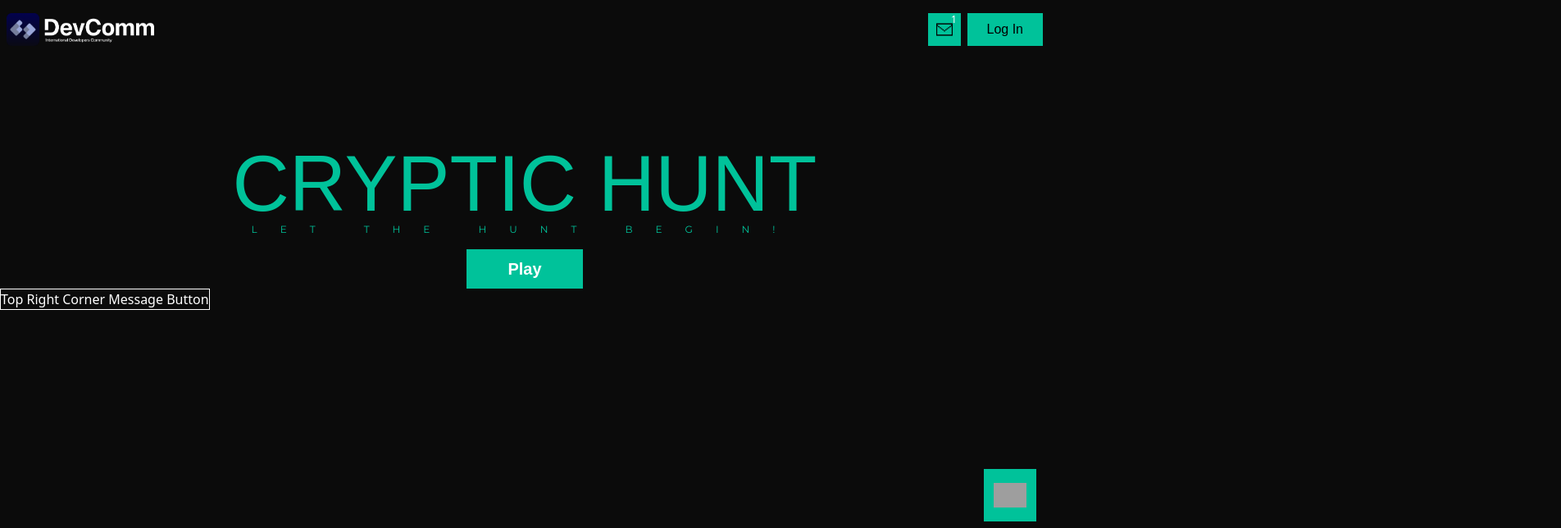
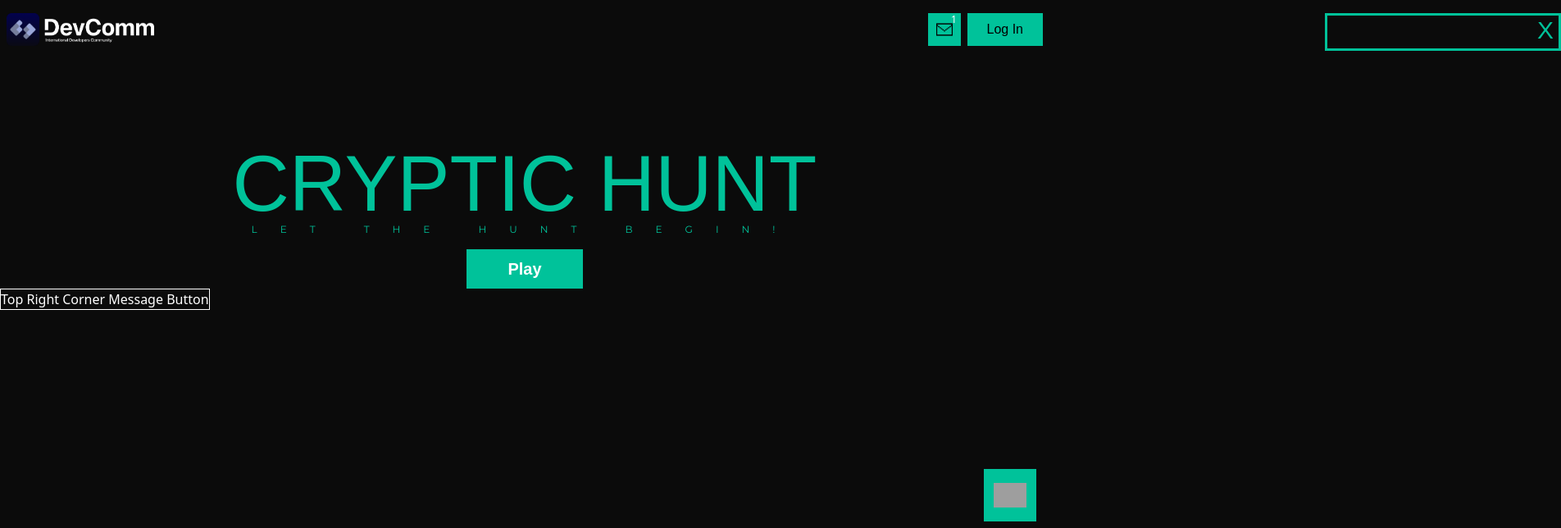
Before and after one commit to dhruv-colosus/Cryptic-Hunt, a Next.js app in the folder frontend/: page / in a window 1280 px wide. Shown: the top 644 px of the page at 82% size, 1904 px wide, since content can reach past the window. Built offline with nearby package versions, Linux system fonts and the light colour scheme; grey boxes are pictures that could not be loaded; a web font is replaced by a local one.

Commit message:
message fix

```diff
--- a/frontend/src/app/(nav)/(home)/page.js
+++ b/frontend/src/app/(nav)/(home)/page.js
@@ -3,7 +3,7 @@
 import MessageBox from "@/components/message-box";
 import { PlayButton } from "@/components/play-btn";
 import Side_button from "@/components/side_button";
-import { useRef, useEffect, useState } from "react";
+// import { useRef, useEffect, useState } from "react";
 import { useAtom } from "jotai";
 import { errorAtom } from "@/atoms/error";
 
@@ -11,7 +11,7 @@ export default function Home() {
 
     const [error, setError] = useAtom(errorAtom);
     const showMessage=()=>{setError({title:"LOL", message:"lolololololol"});  setTimeout(hideMessage, 10000)}
-    const hideMessage=()=>{setError(null)}
+    async function hideMessage(){setError(null)}
     return (
         <>
             <MessageBox error={error} hideMessage={hideMessage} showMessage={showMessage} />
--- a/frontend/src/app/layout.js
+++ b/frontend/src/app/layout.js
@@ -41,7 +41,7 @@ export default function RootLayout({ children }) {
   return (
     <html lang="en" className="dark ">
       <body
-        className={`bg-background overflow-clip
+        className={`bg-background overflow-x-clip no-scrollbar
         ${montserrat.variable} ${firaCode.variable} ${upheavel.variable} ${autom.variable} ${minecraftia.variable}
       `}
       >
--- a/frontend/src/components/message-box.js
+++ b/frontend/src/components/message-box.js
@@ -1,23 +1,23 @@
 "use client";
 
-import { useAtom } from "jotai";
-import { errorAtom } from "@/atoms/error";
+// import { useAtom } from "jotai";
+// import { errorAtom } from "@/atoms/error";
 
 const MessageBox = (props) => {
 
   return (
     <div
-      className={` absolute z-3 top-0 right-0 m-4 bg-background border-3 border-main min-w-[18rem] text-center  max-w-max w-[50%] p-3 flex flex-col
+      className={` absolute z-[1000] top-0 m-4 bg-background border-3 border-main min-w-[18rem] text-center  max-w-max w-[50%] p-3 flex flex-col transition-all duration-500
      ${
        props.error
-         ? "opacity-100 pointer-events-auto"
-         : "opacity-0 pointer-events-none"
+         ? "right-0"
+         : "right-[-50%]"
      }
     `}
     >
       <button
-        onClick={()=>props.hideMessage}
-        className="absolute top-0 right-0 w-8 h-8 pointer-events-auto text-[#00C29A] text-3xl text-center font-Autom transition-all duration-300 hover:bg-main hover:text-black"
+        onClick={props.hideMessage}
+        className="absolute top-0 right-0 w-8 h-8 text-[#00C29A] text-3xl text-center font-Autom transition-all duration-300 hover:bg-main hover:text-black"
       >
         X
       </button>
```
